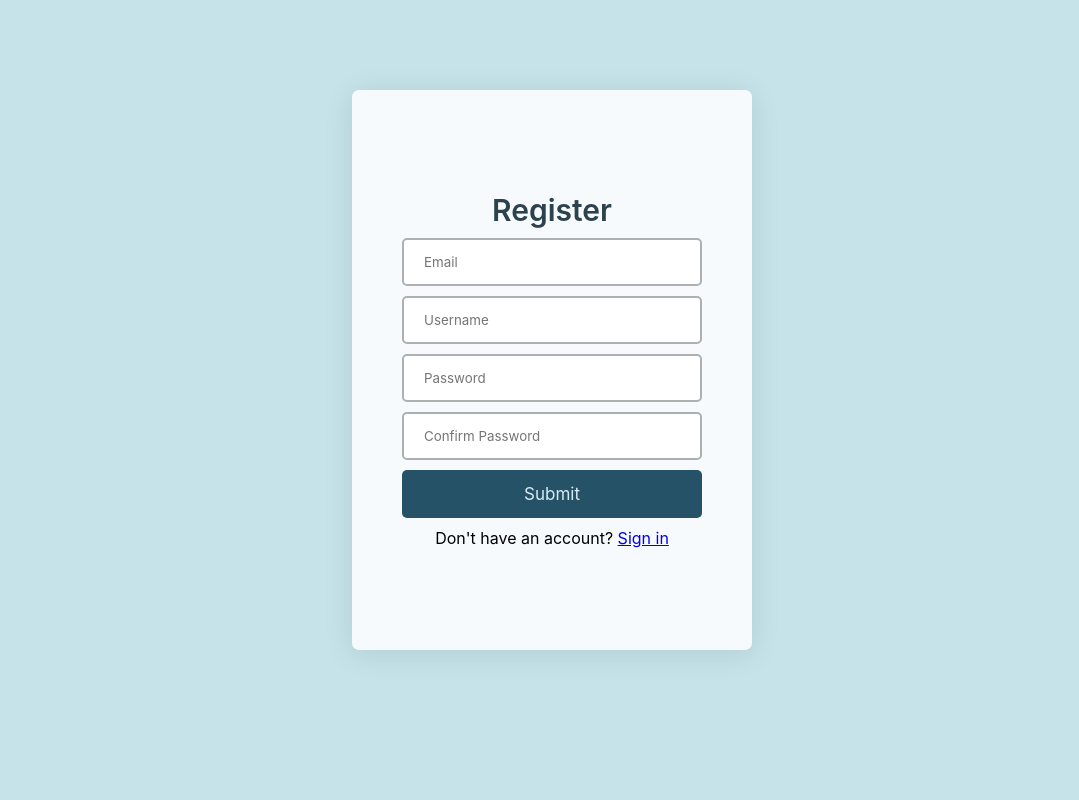
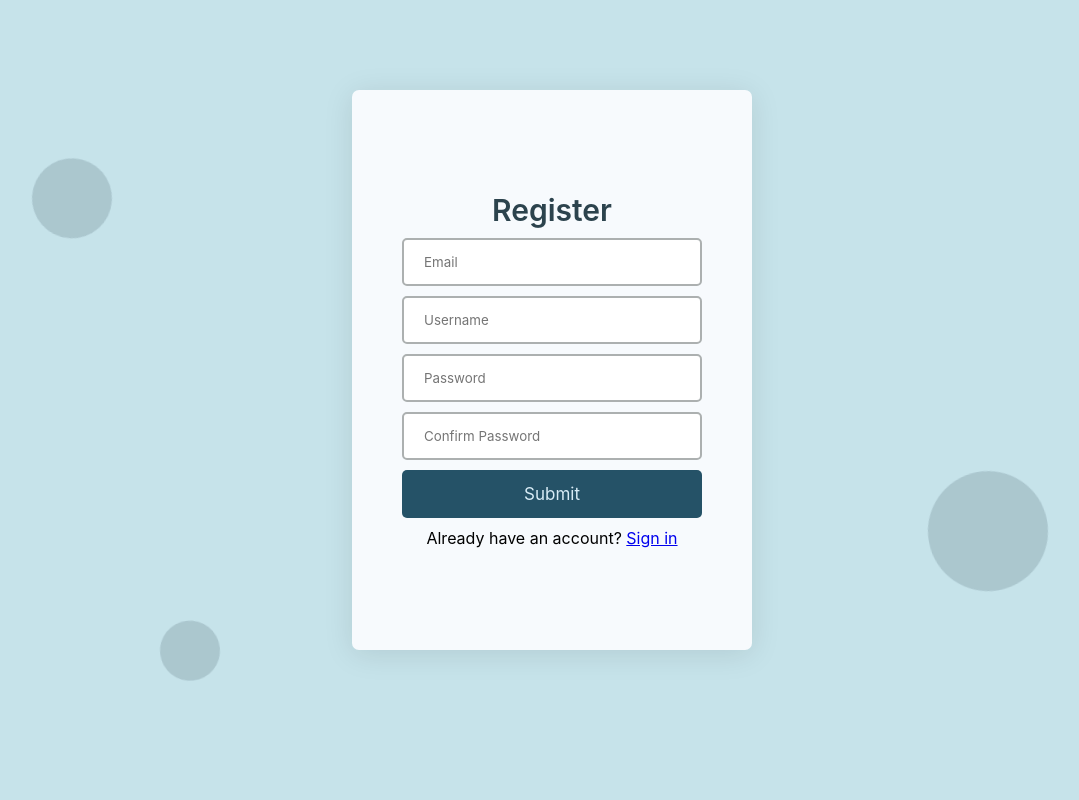
Before and after one commit to Joel-code-nameles/InventoryManagement, a Django app: template InvenManage/accounts/templates/pages/register.html in a window 1280 px wide. Shown: the whole page, without its empty margins (96-1175 px from the left). Run offline with Django 5.2, Linux system fonts and the light colour scheme; the template is opened without the code that fills it, so the values that code supplies are empty.

Commit message:
made changes to registration page

```diff
--- a/InvenManage/accounts/templates/pages/register.html
+++ b/InvenManage/accounts/templates/pages/register.html
@@ -76,9 +76,64 @@
         .card p{
             margin-top: 10px;
         }
+
+        .bg-shapes {
+    position: absolute;
+    top: 0;
+    left: 0;
+    width: 100%;
+    height: 100%;
+    overflow: hidden;
+    z-index: -1;
+}
+
+.shape {
+    position: absolute;
+    border-radius: 50%;
+    background: #2c434d2c;
+    animation: float 6s ease-in-out infinite;
+}
+
+.shape:nth-child(1) {
+    width: 80px;
+    height: 80px;
+    top: 20%;
+    left: 10%;
+    animation-delay: 0s;
+}
+
+.shape:nth-child(2) {
+    width: 120px;
+    height: 120px;
+    top: 60%;
+    left: 80%;
+    animation-delay: 2s;
+}
+
+.shape:nth-child(3) {
+    width: 60px;
+    height: 60px;
+    top: 80%;
+    left: 20%;
+    animation-delay: 4s;
+}
+
+@keyframes float {
+    0%, 100% {
+        transform: translateY(0) rotate(0deg);
+    }
+    50% {
+        transform: translateY(-20px) rotate(180deg);
+    }
+}
     </style>
 </head>
 <body>
+     <div class="bg-shapes">
+        <div class="shape"></div>
+        <div class="shape"></div>
+        <div class="shape"></div>
+    </div>
     <div class="card">
         <label>Register</label>
         <div class="card-info">
@@ -90,7 +145,8 @@
             </form>
         </div>
         <button>Submit</button>
-        <p>Don't have an account? <a href="login.html">Sign in</a></p>
+        <p>Already have an account? <a href="login.html">Sign in</a></p>
     </div>
+
 </body>
 </html>
```
